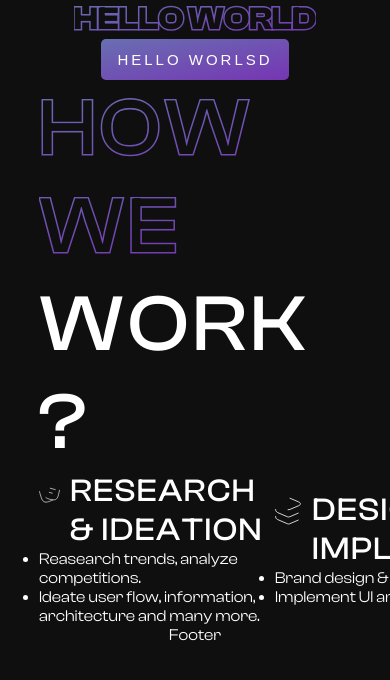
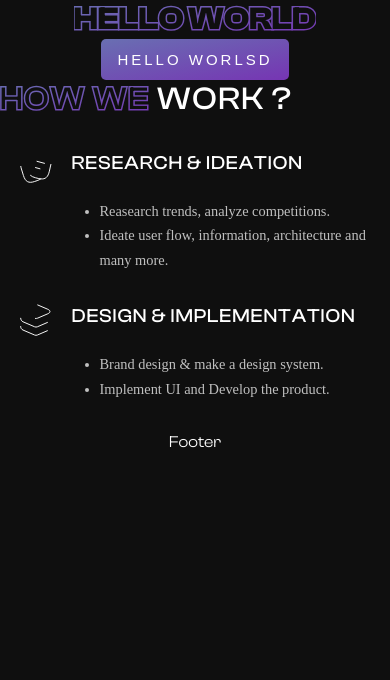
Before and after one commit to aashish-cd/fund-raiser, a Next.js app: page / in a window 390 px wide. Shown: the top 680 px of the page. Built offline with nearby package versions, Linux system fonts and the light colour scheme.

Commit message:
how we work component

```diff
--- a/components/HowWeWork/HowWeWork.module.scss
+++ b/components/HowWeWork/HowWeWork.module.scss
@@ -1,10 +1,10 @@
 .container {
-  width: 80%;
+  width: 90%;
   justify-content: center;
   align-items: center;
 
   .heading {
-    font-size: 5rem;
+    font-size: 4rem;
     font-weight: 500;
     letter-spacing: 0.05em;
     font-style: normal;
@@ -14,27 +14,122 @@
 .itemContainer {
   display: flex;
   flex-direction: row;
-  justify-content: space-between;
-  align-items: center;
+  width: 90%;
+  justify-content: center;
+  // align-items: center;
+  margin: 0 auto;
+
+  margin-top: 2rem;
 
   .item {
+    width: 100%;
     .itemHeading {
       display: flex;
       .svgIcon {
-        width: 40px;
-        height: 40px;
-        margin-right: 10px;
+        width: 2rem;
+        height: 2rem;
+        margin-right: 20px;
+        vertical-align: middle;
       }
       .title {
-        font-size: 2rem;
+        font-size: 1.5rem;
         font-weight: 500;
         letter-spacing: 0.05em;
         font-style: normal;
       }
     }
     ul {
+      margin-top: 1rem;
+      margin-left: 5rem;
       li {
+        font-family: 'Poppins';
+        font-style: normal;
+        font-weight: 300;
+        font-size: 1.2rem;
+        line-height: 170%;
       }
     }
   }
 }
+
+// breakpoints - 1200, 1024, 768, 600, 480, 320
+@media screen and (max-width: 1200px) {
+  .container > .heading {
+    font-size: 3rem;
+    width: 90%;
+  }
+  .itemContainer {
+    width: 90%;
+    .item {
+      .itemHeading {
+        .title {
+          font-size: 1.2rem;
+        }
+      }
+      ul {
+        li {
+          font-size: 1rem;
+        }
+      }
+    }
+  }
+}
+@media screen and (max-width: 1024px) {
+  .container > .heading {
+    font-size: 4rem;
+    width: 90%;
+  }
+  .itemContainer {
+    flex-direction: column;
+    width: 90%;
+    // justify-content: center;
+    align-items: center;
+    .item {
+      margin-bottom: 2rem;
+      width: 80%;
+      .itemHeading {
+        .title {
+          font-size: 1.2rem;
+        }
+      }
+      ul {
+        li {
+          font-size: 1rem;
+        }
+      }
+    }
+  }
+}
+@media screen and (max-width: 768px) {
+  .container > .heading {
+    font-size: 3rem;
+  }
+  .itemContainer {
+    .item {
+      width: 90%;
+    }
+  }
+}
+@media screen and (max-width: 600px) {
+  .container > .heading {
+    font-size: 2.5rem;
+  }
+  .itemContainer {
+    .item {
+      width: 100%;
+      ul {
+        li {
+          font-size: 0.9rem;
+        }
+      }
+    }
+  }
+}
+@media screen and (max-width: 480px) {
+  .container {
+    width: 100%;
+    .heading {
+      font-size: 2rem;
+    }
+  }
+}
--- a/components/HowWeWork/HowWeWork.tsx
+++ b/components/HowWeWork/HowWeWork.tsx
@@ -17,7 +17,9 @@ const HowWeWork = () => {
             </div>
             <ul>
               {item.points.map((listItem, index) => (
-                <li key={index}>{listItem}</li>
+                <li key={index} className="secondary-text">
+                  {listItem}
+                </li>
               ))}
             </ul>
           </div>
--- a/styles/Home.module.scss
+++ b/styles/Home.module.scss
@@ -5,5 +5,5 @@
   align-items: center;
   margin: auto;
   // max-width: 1200px;
-  min-width: 350px;
+  min-width: 320px;
 }
--- a/styles/globals.scss
+++ b/styles/globals.scss
@@ -109,7 +109,7 @@ body {
   color: $primary-text-color;
 }
 .secondary-text {
-  color: $secondary-logo-color;
+  color: $secondary-text-color;
 }
 .outline-gradient-text {
   color: $primary-background-color;
```
